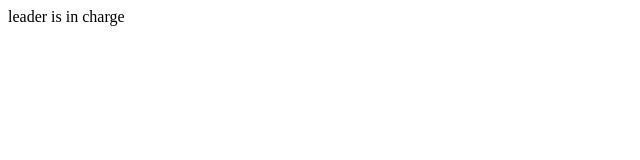
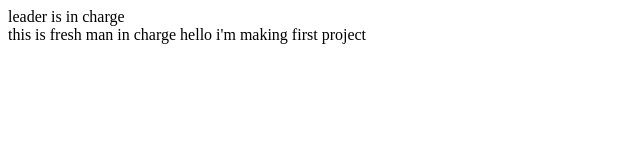
Before and after one commit to realsw106/company-project, a plain HTML site: page index.html in a window 1280 px wide. Shown: the whole page, without its empty margins (0-640 px from the left). Drawn offline with Linux system fonts and the light colour scheme.

Commit message:
freshman first commit

```diff
--- a/index.html
+++ b/index.html
@@ -10,5 +10,10 @@
     <nav>
         leader is in charge
     </nav>
+    <main>
+        this is fresh man in charge
+        hello
+        i'm making first project
+    </main>
 </body>
 </html>
```
